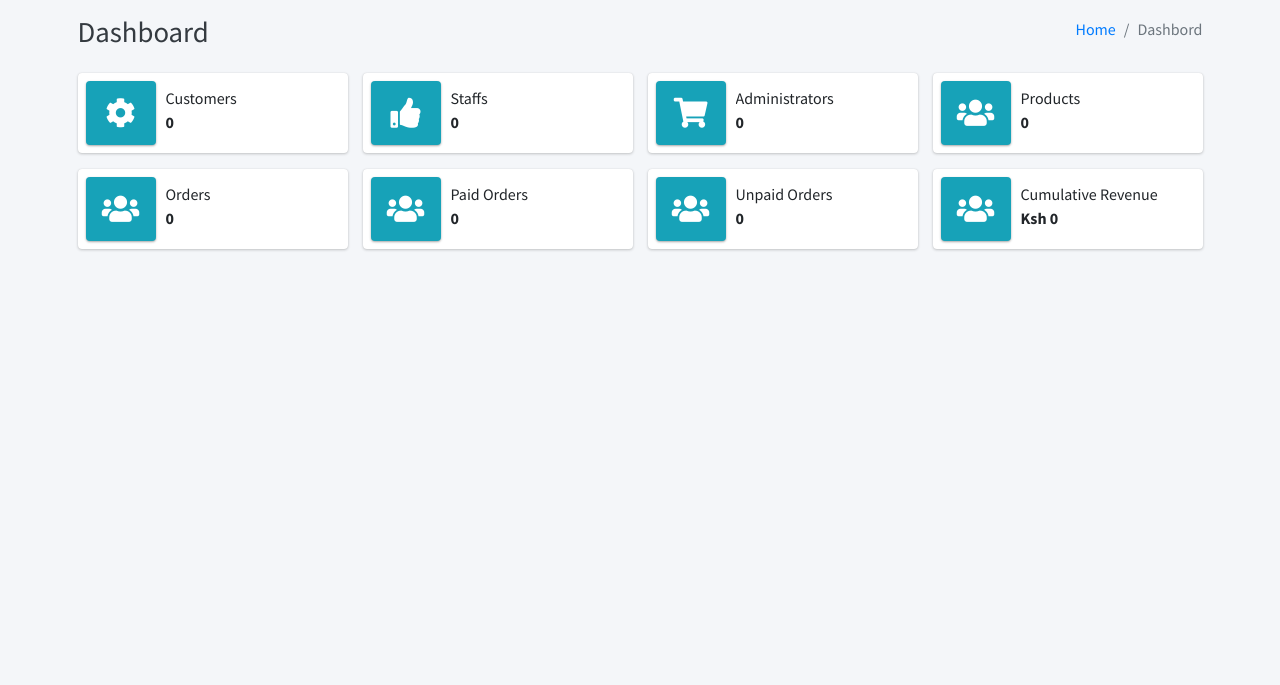
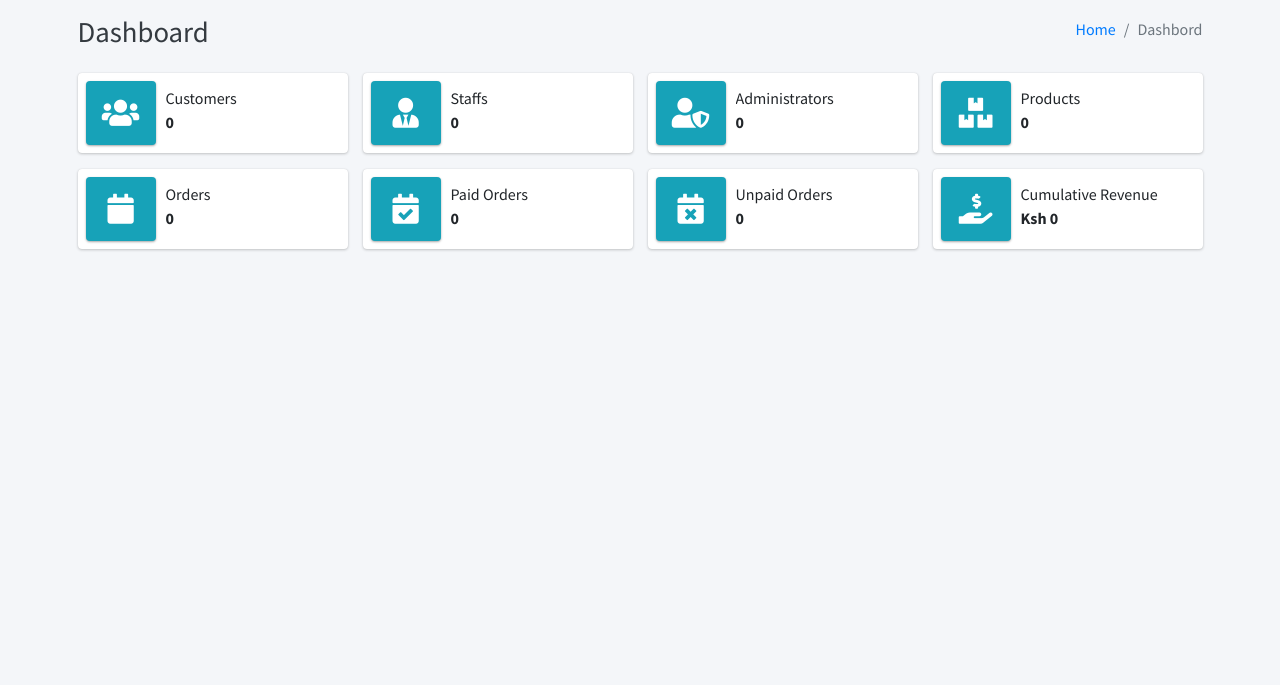
Before and after one commit to MartMbithi/Weekend_Project_XIIIV, a PHP site: page /ui/dashboard in a window 1280 px wide. Shown: the part 57-742 px from the top of the page. Run offline with PHP 8.4, Linux system fonts and the light colour scheme; the visitor is signed in with stand-in values (Sample User, id 1); data that the repository does not hold is empty; some libraries are stand-ins or nearby versions.

Commit message:
Implement Dashboard Widgets

```diff
--- a/ui/dashboard.php
+++ b/ui/dashboard.php
@@ -39,7 +39,7 @@ require_once('../app/partials/head.php');
                     <div class="row">
                         <div class="col-12 col-sm-6 col-md-3">
                             <div class="info-box">
-                                <span class="info-box-icon bg-info elevation-1"><i class="fas fa-cog"></i></span>
+                                <span class="info-box-icon bg-info elevation-1"><i class="fas fa-users"></i></span>
 
                                 <div class="info-box-content">
                                     <span class="info-box-text">Customers</span>
@@ -54,7 +54,7 @@ require_once('../app/partials/head.php');
                         <!-- /.col -->
                         <div class="col-12 col-sm-6 col-md-3">
                             <div class="info-box mb-3">
-                                <span class="info-box-icon bg-info elevation-1"><i class="fas fa-thumbs-up"></i></span>
+                                <span class="info-box-icon bg-info elevation-1"><i class="fas fa-user-tie"></i></span>
 
                                 <div class="info-box-content">
                                     <span class="info-box-text">Staffs</span>
@@ -73,12 +73,12 @@ require_once('../app/partials/head.php');
 
                         <div class="col-12 col-sm-6 col-md-3">
                             <div class="info-box mb-3">
-                                <span class="info-box-icon bg-info elevation-1"><i class="fas fa-shopping-cart"></i></span>
+                                <span class="info-box-icon bg-info elevation-1"><i class="fas fa-user-shield"></i></span>
 
                                 <div class="info-box-content">
                                     <span class="info-box-text">Administrators</span>
                                     <span class="info-box-number">
-                                        <?php echo $customers; ?>
+                                        <?php echo $admins; ?>
                                     </span>
                                 </div>
                                 <!-- /.info-box-content -->
@@ -88,12 +88,12 @@ require_once('../app/partials/head.php');
                         <!-- /.col -->
                         <div class="col-12 col-sm-6 col-md-3">
                             <div class="info-box mb-3">
-                                <span class="info-box-icon bg-info elevation-1"><i class="fas fa-users"></i></span>
+                                <span class="info-box-icon bg-info elevation-1"><i class="fas fa-boxes"></i></span>
 
                                 <div class="info-box-content">
                                     <span class="info-box-text">Products</span>
                                     <span class="info-box-number">
-                                        <?php echo $customers; ?>
+                                        <?php echo $products; ?>
                                     </span>
                                 </div>
                                 <!-- /.info-box-content -->
@@ -105,7 +105,7 @@ require_once('../app/partials/head.php');
                         <!-- /.col -->
                         <div class="col-12 col-sm-6 col-md-3">
                             <div class="info-box mb-3">
-                                <span class="info-box-icon bg-info elevation-1"><i class="fas fa-users"></i></span>
+                                <span class="info-box-icon bg-info elevation-1"><i class="fas fa-calendar"></i></span>
 
                                 <div class="info-box-content">
                                     <span class="info-box-text">Orders</span>
@@ -122,7 +122,7 @@ require_once('../app/partials/head.php');
                         <!-- /.col -->
                         <div class="col-12 col-sm-6 col-md-3">
                             <div class="info-box mb-3">
-                                <span class="info-box-icon bg-info elevation-1"><i class="fas fa-users"></i></span>
+                                <span class="info-box-icon bg-info elevation-1"><i class="fas fa-calendar-check"></i></span>
 
                                 <div class="info-box-content">
                                     <span class="info-box-text">Paid Orders</span>
@@ -140,7 +140,7 @@ require_once('../app/partials/head.php');
                         <!-- /.col -->
                         <div class="col-12 col-sm-6 col-md-3">
                             <div class="info-box mb-3">
-                                <span class="info-box-icon bg-info elevation-1"><i class="fas fa-users"></i></span>
+                                <span class="info-box-icon bg-info elevation-1"><i class="fas fa-calendar-times"></i></span>
 
                                 <div class="info-box-content">
                                     <span class="info-box-text">Unpaid Orders</span>
@@ -157,7 +157,7 @@ require_once('../app/partials/head.php');
                         <!-- /.col -->
                         <div class="col-12 col-sm-6 col-md-3">
                             <div class="info-box mb-3">
-                                <span class="info-box-icon bg-info elevation-1"><i class="fas fa-users"></i></span>
+                                <span class="info-box-icon bg-info elevation-1"><i class="fas fa-hand-holding-usd"></i></span>
 
                                 <div class="info-box-content">
                                     <span class="info-box-text">Cumulative Revenue</span>
```
